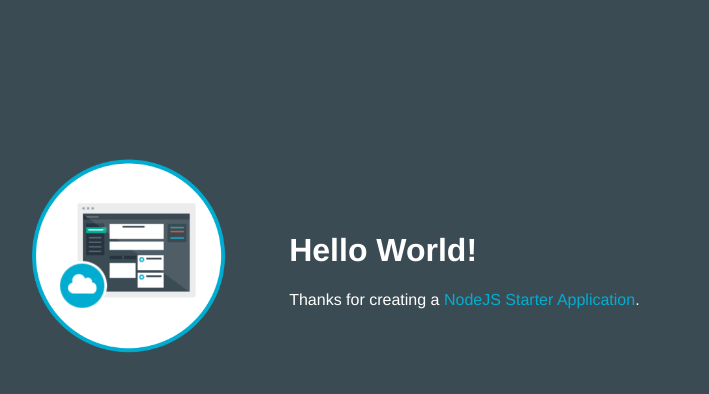
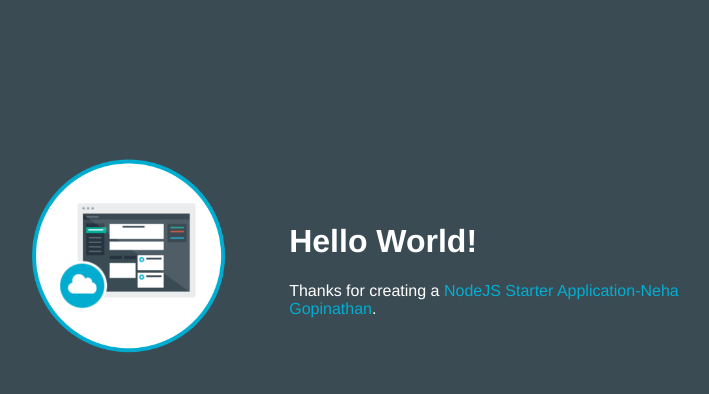
Before and after one commit to nehagopinathan/nodejsDemoApp-Neha, a website: page public/index.html in a window 1280 px wide. Shown: the whole page, without its empty margins (253-962 px from the left). Drawn offline with Linux system fonts and the light colour scheme.

Commit message:
changes in index.html

```diff
--- a/public/index.html
+++ b/public/index.html
@@ -17,7 +17,7 @@
         </td>
         <td>
           <h1 id="message">Hello World!</h1>
-          <p class='description'></p> Thanks for creating a <span class = "blue">NodeJS Starter Application</span>.
+          <p class='description'></p> Thanks for creating a <span class = "blue">NodeJS Starter Application-Neha Gopinathan</span>.
         </td>
       </tr>
     </table>
```
